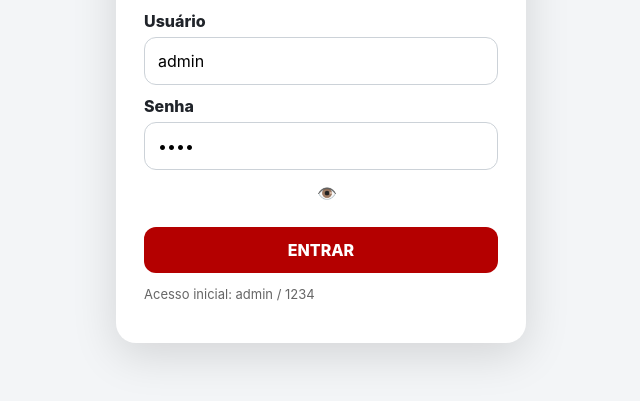
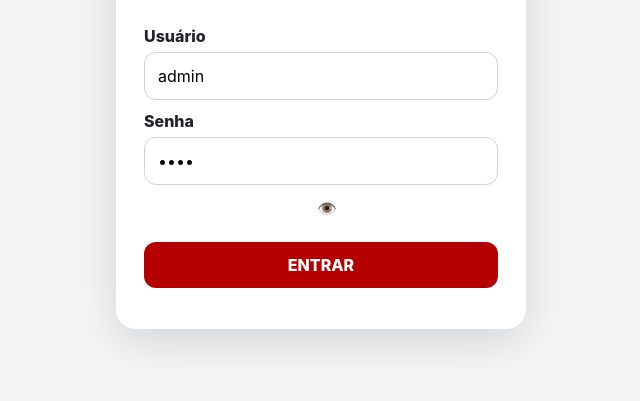
Before and after one commit to pabloclahs12345-boop/comercial-bragantino-fiados, a website: page index.html in a window 1280 px wide. Shown: the part 311-712 px from the top of the page, without its empty margins (319-959 px from the left). Drawn offline with Linux system fonts and the light colour scheme.

Commit message:
Update index.html

```diff
--- a/index.html
+++ b/index.html
@@ -98,7 +98,7 @@
 </style>
 </head>
 <body>
-<div id="login" class="login"><div class="loginbox"><h1 style="color:var(--red);margin-top:0">COMERCIAL BRAGANTINO</h1><h2>Controle de Fiados</h2><div id="loginMsg"></div><div class="field"><label>Usuário</label><input id="lu" value="admin" autocomplete="username"></div><div class="field"><label>Senha</label><input id="lp" type="password" value="1234" autocomplete="current-password"></div><button style="width:100%" onclick="login()">ENTRAR</button><p style="color:#666;font-size:13px">Acesso inicial: admin / 1234</p></div></div>
+<div id="login" class="login"><div class="loginbox"><h1 style="color:var(--red);margin-top:0">COMERCIAL BRAGANTINO</h1><h2>Controle de Fiados</h2><div id="loginMsg"></div><div class="field"><label>Usuário</label><input id="lu" value="admin" autocomplete="username"></div><div class="field"><label>Senha</label><input id="lp" type="password" value="1234" autocomplete="current-password"></div><button style="width:100%" onclick="login()">ENTRAR</button><p style="color:#666;font-size:13px"></p></div></div>
 <div id="app" style="display:none">
 <header><div class="brand">COMERCIAL BRAGANTINO<br><small>CONTROLE DE FIADOS</small></div><div class="header-actions"><span id="who"></span><button class="secondary" onclick="passwordForm()">⚙️</button><button class="secondary" onclick="logout()">Sair</button></div></header>
 <div class="wrap">
```
